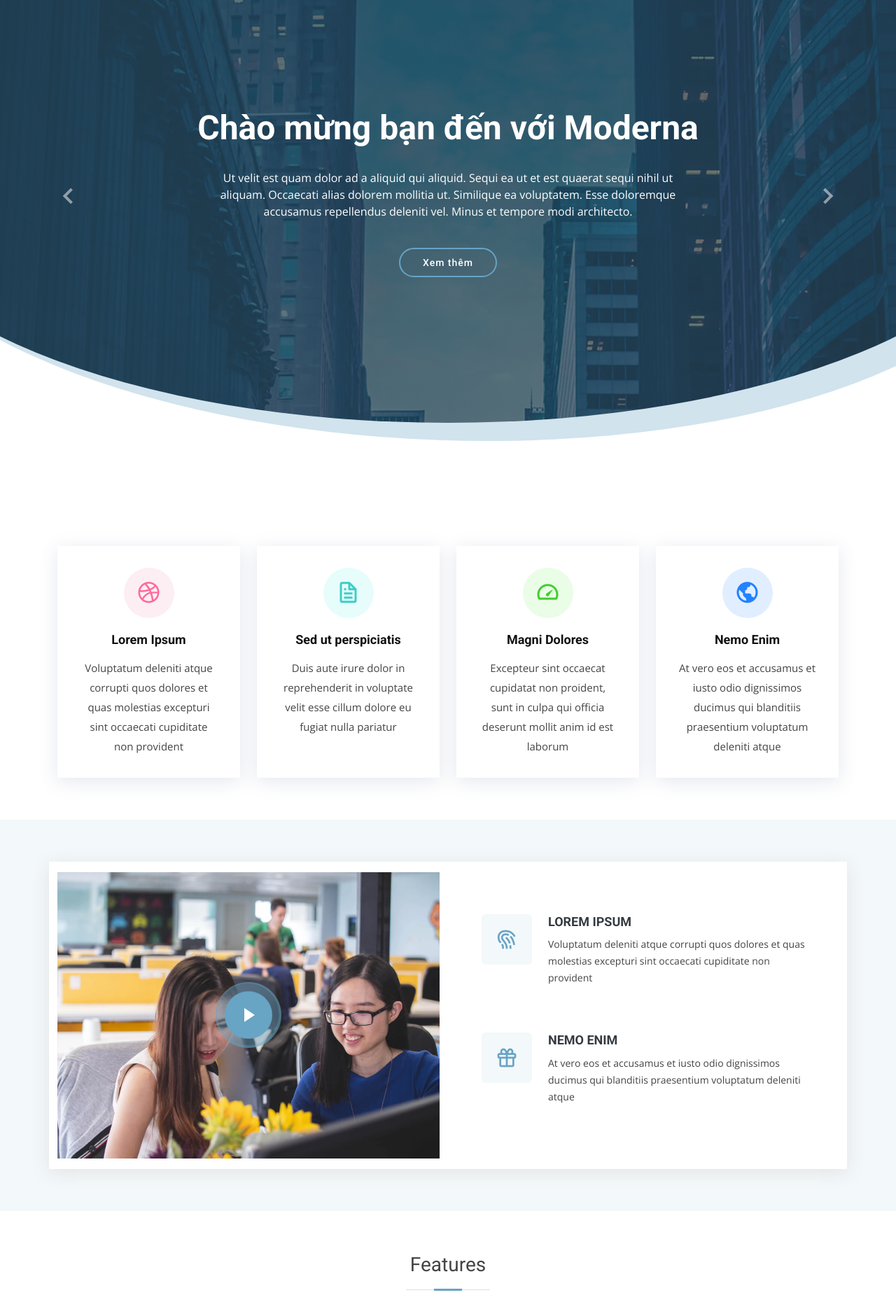
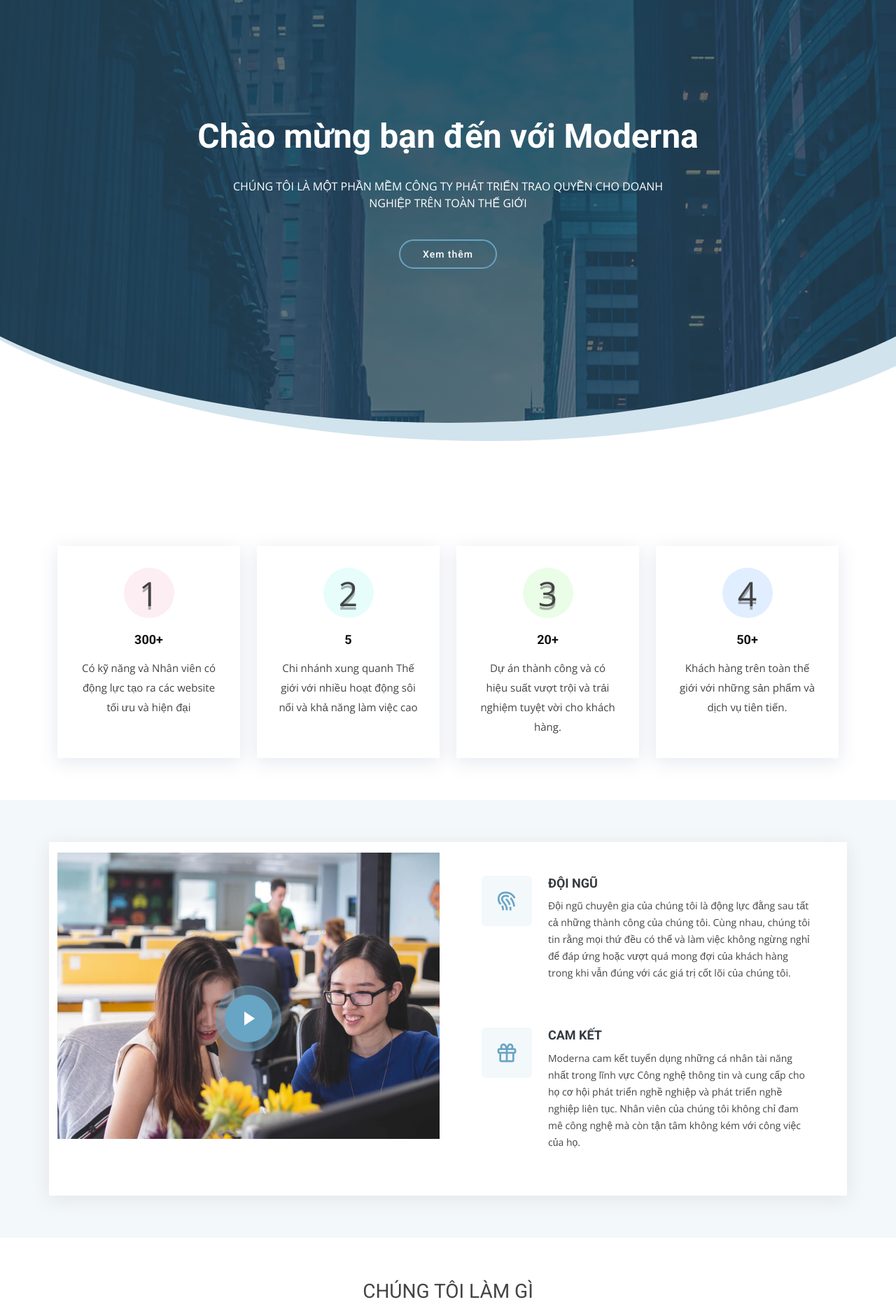
Before and after one commit to ThanhNB-NBT/DoAnWeb, an ASP.NET Core app: page /home in a window 1280 px wide. Shown: the part 80-1940 px from the top of the page at 70% size. Run offline with ASP.NET Core 8, Linux system fonts and the light colour scheme; data that the repository does not hold is empty.

Commit message:
chỉnh Home và About

```diff
--- a/DoAnWeb/Views/Home/Index.cshtml
+++ b/DoAnWeb/Views/Home/Index.cshtml
@@ -1,72 +1,75 @@
-<!-- ======= Hero Section ======= -->
-<section id="hero" class="d-flex justify-cntent-center align-items-center">
+<style>
+    .num-icon-box{
+        text-shadow: rgba(0, 0, 0, 0.298039) 0px 5px 0px;
+        font-size: xxx-large;
+        text-align: center;
+        line-height: 40px;
+        display: inline-block; /* Hiển thị trên cùng một dòng */
+    }
+</style>
+
+<!-- ======= Phần Hero ======= -->
+<section id="hero" class="d-flex justify-content-center align-items-center">
     <div id="heroCarousel" class="container carousel carousel-fade" data-bs-ride="carousel" data-bs-interval="5000">
 
         <!-- Slide 1 -->
         <div class="carousel-item active">
             <div class="carousel-container">
                 <h2 class="animate__animated animate__fadeInDown">Chào mừng bạn đến với <span>Moderna</span></h2>
-                <p class="animate__animated animate__fadeInUp">Ut velit est quam dolor ad a aliquid qui aliquid. Sequi ea ut et est quaerat sequi nihil ut aliquam. Occaecati alias dolorem mollitia ut. Similique ea voluptatem. Esse doloremque accusamus repellendus deleniti vel. Minus et tempore modi architecto.</p>
+                <p class="animate__animated animate__fadeInUp">
+                    CHÚNG TÔI LÀ MỘT PHẦN MỀM CÔNG TY PHÁT TRIỂN
+                    TRAO QUYỀN CHO DOANH NGHIỆP TRÊN TOÀN THẾ GIỚI
+                </p>
                 <a href="~/about" class="btn-get-started animate__animated animate__fadeInUp">Xem thêm</a>
             </div>
         </div>
-
-
-        <a class="carousel-control-prev" href="#heroCarousel" role="button" data-bs-slide="prev">
-            <span class="carousel-control-prev-icon bx bx-chevron-left" aria-hidden="true"></span>
-        </a>
-
-        <a class="carousel-control-next" href="#heroCarousel" role="button" data-bs-slide="next">
-            <span class="carousel-control-next-icon bx bx-chevron-right" aria-hidden="true"></span>
-        </a>
-
     </div>
-</section><!-- End Hero -->
+</section><!-- Kết thúc Hero -->
 
 <main id="main">
 
-    <!-- ======= Services Section ======= -->
+    <!-- ======= Phần Dịch Vụ ======= -->
     <section class="services">
         <div class="container">
 
             <div class="row">
                 <div class="col-md-6 col-lg-3 d-flex align-items-stretch" data-aos="fade-up">
                     <div class="icon-box icon-box-pink">
-                        <div class="icon"><i class="bx bxl-dribbble"></i></div>
-                        <h4 class="title"><a href="">Lorem Ipsum</a></h4>
-                        <p class="description">Voluptatum deleniti atque corrupti quos dolores et quas molestias excepturi sint occaecati cupiditate non provident</p>
+                        <div class="icon"><p class =" num-icon-box">1</p></div>
+                        <h2 class="title"><a href="~/Member">300+</a></h2>
+                        <p class="description">Có kỹ năng và Nhân viên có động lực tạo ra các website tối ưu và hiện đại</p>
                     </div>
                 </div>
 
                 <div class="col-md-6 col-lg-3 d-flex align-items-stretch" data-aos="fade-up" data-aos-delay="100">
                     <div class="icon-box icon-box-cyan">
-                        <div class="icon"><i class="bx bx-file"></i></div>
-                        <h4 class="title"><a href="">Sed ut perspiciatis</a></h4>
-                        <p class="description">Duis aute irure dolor in reprehenderit in voluptate velit esse cillum dolore eu fugiat nulla pariatur</p>
+                        <div class="icon"><p class=" num-icon-box">2</p></div>
+                        <h2 class="title"><a href="~/Member">5</a></h2>
+                        <p class="description">Chi nhánh xung quanh Thế giới với nhiều hoạt động sôi nổi và khả năng làm việc cao</p>
                     </div>
                 </div>
 
                 <div class="col-md-6 col-lg-3 d-flex align-items-stretch" data-aos="fade-up" data-aos-delay="200">
                     <div class="icon-box icon-box-green">
-                        <div class="icon"><i class="bx bx-tachometer"></i></div>
-                        <h4 class="title"><a href="">Magni Dolores</a></h4>
-                        <p class="description">Excepteur sint occaecat cupidatat non proident, sunt in culpa qui officia deserunt mollit anim id est laborum</p>
+                        <div class="icon"><p class=" num-icon-box">3</p></div>
+                        <h2 class="title"><a href="~/Projects">20+</a></h2>
+                        <p class="description">Dự án thành công và có hiệu suất vượt trội và trải nghiệm tuyệt vời cho khách hàng.</p>
                     </div>
                 </div>
 
                 <div class="col-md-6 col-lg-3 d-flex align-items-stretch" data-aos="fade-up" data-aos-delay="200">
                     <div class="icon-box icon-box-blue">
-                        <div class="icon"><i class="bx bx-world"></i></div>
-                        <h4 class="title"><a href="">Nemo Enim</a></h4>
-                        <p class="description">At vero eos et accusamus et iusto odio dignissimos ducimus qui blanditiis praesentium voluptatum deleniti atque</p>
+                        <div class="icon"><p class=" num-icon-box">4</p></div>
+                        <h2 class="title"><a href="~/Projects">50+</a></h2>
+                        <p class="description">Khách hàng trên toàn thế giới với những sản phẩm và dịch vụ tiên tiến.</p>
                     </div>
                 </div>
 
             </div>
 
         </div>
-    </section><!-- End Services Section -->
-    <!-- ======= Why Us Section ======= -->
+    </section><!-- Kết thúc Phần Dịch Vụ -->
+    <!-- ======= Phần Tại Sao Chúng Tôi ======= -->
     <section class="why-us section-bg" data-aos="fade-up" date-aos-delay="200">
         <div class="container">
 
@@ -80,28 +83,28 @@
 
                     <div class="icon-box">
                         <div class="icon"><i class="bx bx-fingerprint"></i></div>
-                        <h4 class="title"><a href="">Lorem Ipsum</a></h4>
-                        <p class="description">Voluptatum deleniti atque corrupti quos dolores et quas molestias excepturi sint occaecati cupiditate non provident</p>
+                        <h4 class="title"><a href="">Đội ngũ</a></h4>
+                        <p class="description">Đội ngũ chuyên gia của chúng tôi là động lực đằng sau tất cả những thành công của chúng tôi. Cùng nhau, chúng tôi tin rằng mọi thứ đều có thể và làm việc không ngừng nghỉ để đáp ứng hoặc vượt quá mong đợi của khách hàng trong khi vẫn đúng với các giá trị cốt lõi của chúng tôi.</p>
                     </div>
 
                     <div class="icon-box">
                         <div class="icon"><i class="bx bx-gift"></i></div>
-                        <h4 class="title"><a href="">Nemo Enim</a></h4>
-                        <p class="description">At vero eos et accusamus et iusto odio dignissimos ducimus qui blanditiis praesentium voluptatum deleniti atque</p>
+                        <h4 class="title"><a href="">Cam kết</a></h4>
+                        <p class="description">Moderna cam kết tuyển dụng những cá nhân tài năng nhất trong lĩnh vực Công nghệ thông tin và cung cấp cho họ cơ hội phát triển nghề nghiệp và phát triển nghề nghiệp liên tục. Nhân viên của chúng tôi không chỉ đam mê công nghệ mà còn tận tâm không kém với công việc của họ.</p>
                     </div>
 
                 </div>
             </div>
 
         </div>
-    </section><!-- End Why Us Section -->
-    <!-- ======= Features Section ======= -->
+    </section><!-- Kết thúc Phần Tại Sao Chúng Tôi -->
+    <!-- ======= Phần Tính Năng ======= -->
     <section class="features">
         <div class="container">
 
             <div class="section-title">
-                <h2>Features</h2>
-                <p>Magnam dolores commodi suscipit. Necessitatibus eius consequatur ex aliquid fuga eum quidem. Sit sint consectetur velit. Quisquam quos quisquam cupiditate. Et nemo qui impedit suscipit alias ea. Quia fugiat sit in iste officiis commodi quidem hic quas.</p>
+                <h2>CHÚNG TÔI LÀM GÌ</h2>
+                <p>Phần mềm,ứng dụng,thẻ định hướng giúp các doanh nghiệp vừa và nhỏ đẩy nhanh quá trình chuyển đổi số và tăng trưởng kinh doanh bằng cách cung cấp các dịch vụ phát triển phần mềm chất lượng.</p>
             </div>
 
             <div class="row" data-aos="fade-up">
@@ -109,14 +112,15 @@
                     <img src="~/assets/img/features-1.svg" class="img-fluid" alt="">
                 </div>
                 <div class="col-md-7 pt-4">
-                    <h3>Voluptatem dignissimos provident quasi corporis voluptates sit assumenda.</h3>
+                    <h3>Phát triển phần mềm tùy chỉnh</h3>
                     <p class="fst-italic">
-                        Lorem ipsum dolor sit amet, consectetur adipiscing elit, sed do eiusmod tempor incididunt ut labore et dolore
-                        magna aliqua.
+                        Chúng tôi phát triển phần mềm cấp doanh nghiệp an toàn, có thể mở rộng và linh hoạt để đáp ứng nhu cầu của tổ chức bạn. Các dịch vụ phát triển của chúng tôi bao gồm ứng dụng di động, ứng dụng web và giải pháp phần mềm tùy chỉnh.
                     </p>
                     <ul>
-                        <li><i class="bi bi-check"></i> Ullamco laboris nisi ut aliquip ex ea commodo consequat.</li>
-                        <li><i class="bi bi-check"></i> Duis aute irure dolor in reprehenderit in voluptate velit.</li>
+                        <li><i class="bi bi-check"></i> Phát triển ứng dụng doanh nghiệp tùy chỉnh</li>
+                        <li><i class="bi bi-check"></i> Phát triển sản phẩm phần mềm</li>
+                        <li><i class="bi bi-check"></i> Nâng cao và hiện đại hóa phần mềm</li>
+                        <li><i class="bi bi-check"></i> Phục hồi dự án</li>
                     </ul>
                 </div>
             </div>
@@ -126,15 +130,12 @@
                     <img src="~/assets/img/features-2.svg" class="img-fluid" alt="">
                 </div>
                 <div class="col-md-7 pt-5 order-2 order-md-1">
-                    <h3>Corporis temporibus maiores provident</h3>
+                    <h3>UX/UI Design</h3>
                     <p class="fst-italic">
-                        Lorem ipsum dolor sit amet, consectetur adipiscing elit, sed do eiusmod tempor incididunt ut labore et dolore
-                        magna aliqua.
+                        Chúng tôi tạo ra các giao diện trực quan, hấp dẫn làm hài lòng người dùng. Đội ngũ chuyên gia của chúng tôi tạo ra các sản phẩm không chỉ dễ sử dụng mà còn bắt mắt và hấp dẫn.
                     </p>
                     <p>
-                        Ullamco laboris nisi ut aliquip ex ea commodo consequat. Duis aute irure dolor in reprehenderit in voluptate
-                        velit esse cillum dolore eu fugiat nulla pariatur. Excepteur sint occaecat cupidatat non proident, sunt in
-                        culpa qui officia deserunt mollit anim id est laborum
+                        Thiết kế UI và UX là quá trình tối đa hóa sự hài lòng của người dùng bằng cách cải thiện khả năng sử dụng và khả năng truy cập của ứng dụng web hoặc thiết bị di động. Mục tiêu là nâng cao trải nghiệm cho người dùng với các yếu tố thiết kế trực quan đồng thời tối ưu hóa khả năng sử dụng và khả năng tiếp cận cho người dùng của họ. Một sản phẩm được thiết kế tốt không chỉ trông tuyệt vời và phong cách mà còn có giao diện người dùng rõ ràng, điều hướng trực quan và các tính năng dễ truy cập mang lại trải nghiệm người dùng mượt mà và hiệu quả.
                     </p>
                 </div>
             </div>
@@ -144,12 +145,13 @@
                     <img src="~/assets/img/features-3.svg" class="img-fluid" alt="">
                 </div>
                 <div class="col-md-7 pt-5">
-                    <h3>Sunt consequatur ad ut est nulla consectetur reiciendis animi voluptas</h3>
-                    <p>Cupiditate placeat cupiditate placeat est ipsam culpa. Delectus quia minima quod. Sunt saepe odit aut quia voluptatem hic voluptas dolor doloremque.</p>
+                    <h3>AI and Machine Learning</h3>
+                    <p>Tái tạo doanh nghiệp của bạn với các dịch vụ phát triển AI và máy học của chúng tôi. Chúng tôi cung cấp các giải pháp AI và máy học toàn diện hỗ trợ các doanh nghiệp trong các thị trường độc đáo của họ.</p>
                     <ul>
-                        <li><i class="bi bi-check"></i> Ullamco laboris nisi ut aliquip ex ea commodo consequat.</li>
-                        <li><i class="bi bi-check"></i> Duis aute irure dolor in reprehenderit in voluptate velit.</li>
-                        <li><i class="bi bi-check"></i> Facilis ut et voluptatem aperiam. Autem soluta ad fugiat.</li>
+                        <li><i class="bi bi-check"></i> Machine Learning Pipeline &; Modeling</li>
+                        <li><i class="bi bi-check"></i> Khám phá &; Chuẩn bị Dữ liệu</li>
+                        <li><i class="bi bi-check"></i> Phân tích yêu cầu &; Tư vấn AI</li>
+                        <li><i class="bi bi-check"></i> Đánh giá hiệu suất mô hình</li>
                     </ul>
                 </div>
             </div>
@@ -159,20 +161,16 @@
                     <img src="~/assets/img/features-4.svg" class="img-fluid" alt="">
                 </div>
                 <div class="col-md-7 pt-5 order-2 order-md-1">
-                    <h3>Quas et necessitatibus eaque impedit ipsum animi consequatur incidunt in</h3>
+                    <h3>QA and Testing</h3>
                     <p class="fst-italic">
-                        Lorem ipsum dolor sit amet, consectetur adipiscing elit, sed do eiusmod tempor incididunt ut labore et dolore
-                        magna aliqua.
+                        Cải thiện hiệu suất và độ tin cậy của sản phẩm với các dịch vụ thử nghiệm chuyên nghiệp của chúng tôi. Từ QA thủ công đến tự động hóa, chúng tôi đảm bảo rằng tất cả các yếu tố trong giải pháp của bạn hoạt động hoàn hảo.
                     </p>
                     <p>
-                        Ullamco laboris nisi ut aliquip ex ea commodo consequat. Duis aute irure dolor in reprehenderit in voluptate
-                        velit esse cillum dolore eu fugiat nulla pariatur. Excepteur sint occaecat cupidatat non proident, sunt in
-                        culpa qui officia deserunt mollit anim id est laborum
+                        Tự hỏi làm thế nào để giảm chi phí phát triển nhưng cải thiện chất lượng phần mềm của bạn? Hãy biến Morderna Vietnam thành Trung tâm phát triển Offshore của bạn ngay hôm nay để giảm chi phí hoạt động và nâng cao năng suất. Mô hình Trung tâm phát triển Offshore được chứng minh là một công cụ hiệu quả cao mang lại cho bạn khả năng hiển thị và dự đoán tốt hơn trong suốt quá trình phát triển của bạn.
                     </p>
                 </div>
             </div>
 
         </div>
-    </section><!-- End Features Section -->
-
+    </section><!-- Kết thúc Phần Tính Năng -->
 </main>
--- a/DoAnWeb/Views/Shared/_Footer.cshtml
+++ b/DoAnWeb/Views/Shared/_Footer.cshtml
@@ -1,20 +1,4 @@
 <footer id="footer" data-aos="fade-up" data-aos-easing="ease-in-out" data-aos-duration="500">
-
-    <div class="footer-newsletter">
-        <div class="container">
-            <div class="row">
-                <div class="col-lg-6">
-                    <h4>Our Newsletter</h4>
-                    <p>Tamen quem nulla quae legam multos aute sint culpa legam noster magna</p>
-                </div>
-                <div class="col-lg-6">
-                    <form action="" method="post">
-                        <input type="email" name="email"><input type="submit" value="Subscribe">
-                    </form>
-                </div>
-            </div>
-        </div>
-    </div>
 
     <div class="footer-top">
         <div class="container">
@@ -43,20 +27,20 @@
                 </div>
 
                 <div class="col-lg-3 col-md-6 footer-contact">
-                    <h4>Contact Us</h4>
+                    <h4>Liên hệ</h4>
                     <p>
-                        A108 Adam Street <br>
-                        New York, NY 535022<br>
-                        United States <br><br>
-                        <strong>Phone:</strong> +1 5589 55488 55<br>
+                        182 Lê Duẩn, Trường Thi <br>
+                        Thành phố Vinh<br>
+                        Nghệ An <br><br>
+                        <strong>Điện thoại:</strong> +84 819980637<br>
                         <strong>Email:</strong> info@example.com<br>
                     </p>
 
                 </div>
 
                 <div class="col-lg-3 col-md-6 footer-info">
-                    <h3>About Moderna</h3>
-                    <p>Cras fermentum odio eu feugiat lide par naso tierra. Justo eget nada terra videa magna derita valies darta donna mare fermentum iaculis eu non diam phasellus.</p>
+                    <h3>Về Moderna</h3>
+                    <p>Tại Morderna, chúng tôi xây dựng phần mềm cá nhân hóa để tích hợp các công nghệ khác nhau một cách liền mạch và sử dụng sức mạnh của chúng cho doanh nghiệp của bạn.</p>
                     <div class="social-links mt-3">
                         <a href="#" class="twitter"><i class="bx bxl-twitter"></i></a>
                         <a href="#" class="facebook"><i class="bx bxl-facebook"></i></a>
```
Also changed, not shown: DoAnWeb/Areas/Admin/Controllers/MembersController.cs (added, +157 -0 lines), DoAnWeb/Areas/Admin/Views/Members/Create.cshtml (added, +59 -0 lines), DoAnWeb/Areas/Admin/Views/Members/Delete.cshtml (added, +63 -0 lines), DoAnWeb/Areas/Admin/Views/Members/Details.cshtml (added, +60 -0 lines), DoAnWeb/Areas/Admin/Views/Members/Edit.cshtml (added, +60 -0 lines), DoAnWeb/Areas/Admin/Views/Members/Index.cshtml (added, +71 -0 lines), DoAnWeb/Views/Shared/Components/AboutView/Default.cshtml (+6 -4 lines), DoAnWeb/DoAnWeb.csproj.
